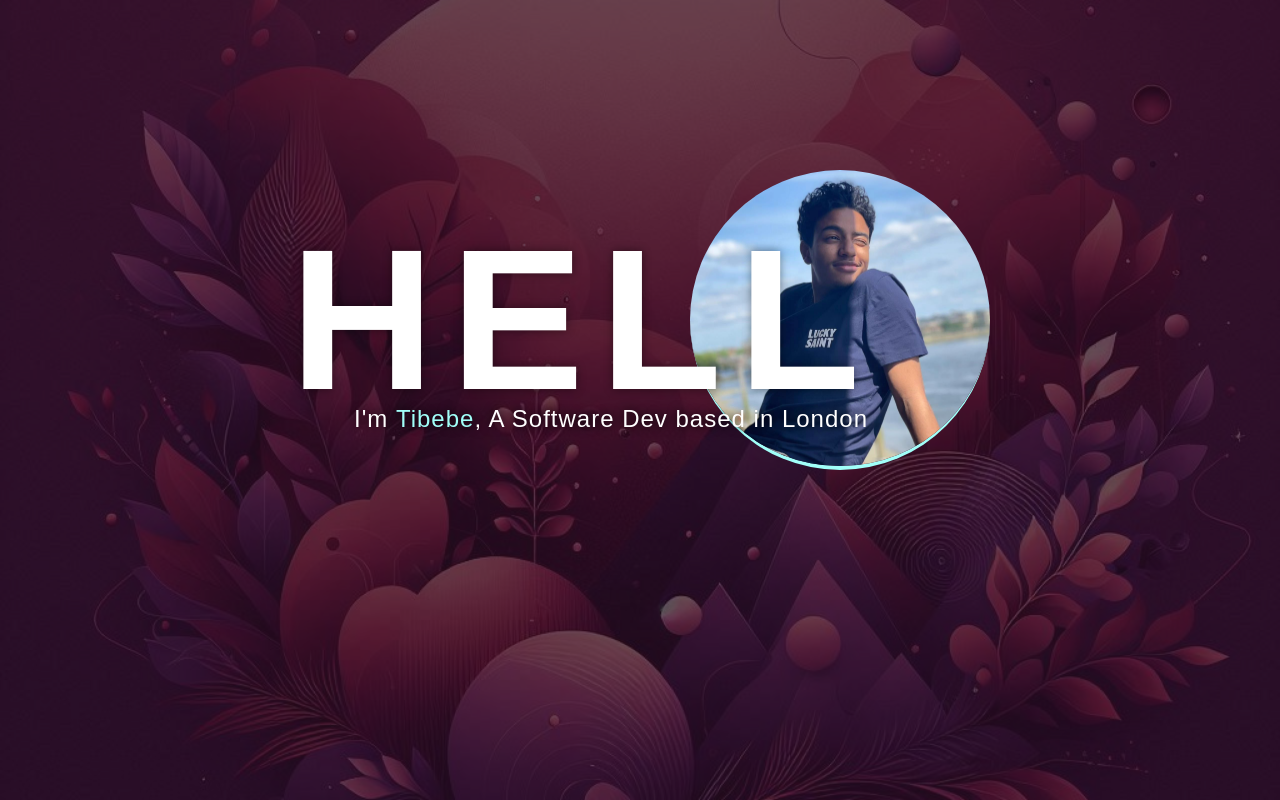
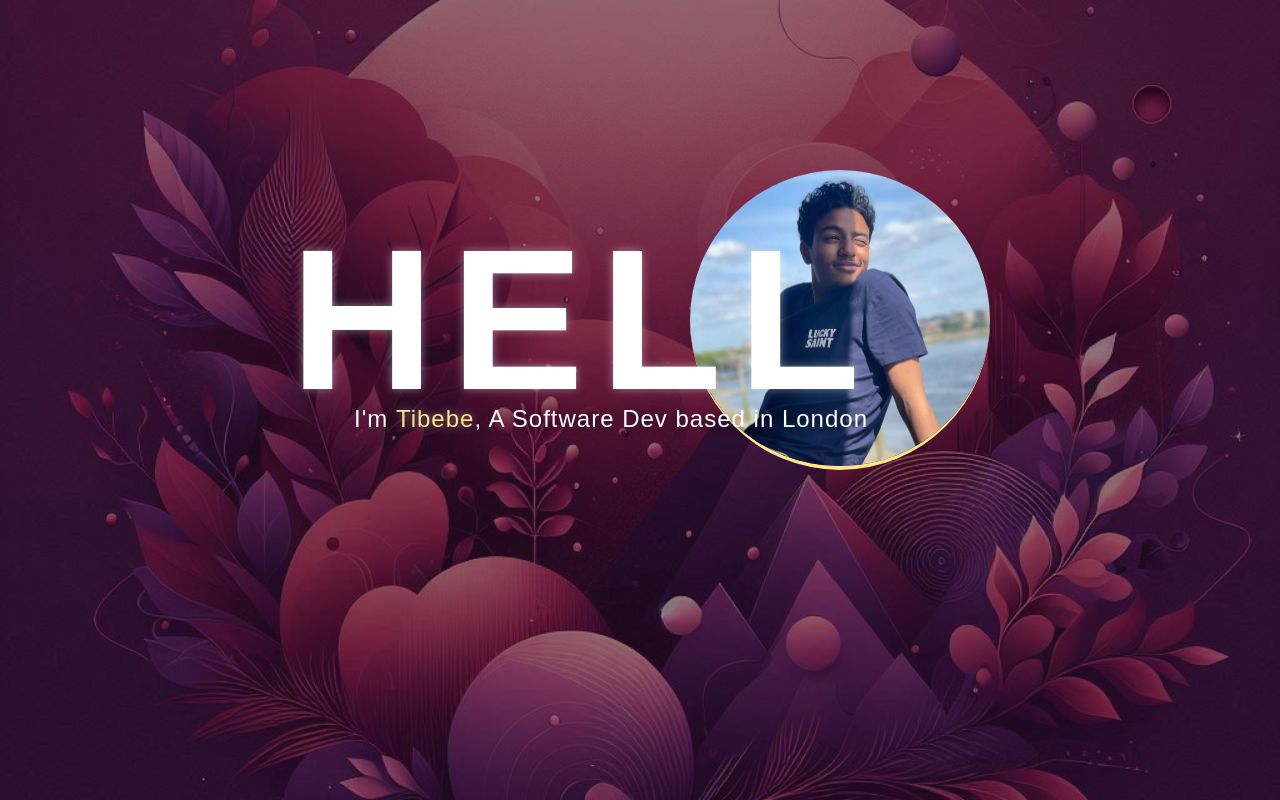
Before and after one commit to tib-source/portfolio, a SvelteKit app: page / in a window 1280 px wide. Built offline with nearby package versions, Linux system fonts and the light colour scheme; a web font is replaced by a local one.

Commit message:
feat: changed up some styling

```diff
--- a/src/routes/+page.svelte
+++ b/src/routes/+page.svelte
@@ -35,7 +35,7 @@
         font-family: "Londrina Solid", sans-serif;
 
         --primary: #280D1E;
-        --secondary: #a1fff9;
+        --secondary: #fde688;
     }
 
     :global(body){
@@ -64,7 +64,7 @@
             width: 100%;
             height: 100%;
             object-fit:cover;
-            opacity: 0.3;
+            opacity: 0.5;
             z-index: -9999;
         }
 
@@ -90,7 +90,7 @@
                 h1{
                     letter-spacing: 1rem;
                     font-size: 200px;
-                    text-shadow: 0 0 10px rgba(0, 0, 0, 0.435);
+                    text-shadow: 0 0 10px rgba(255, 255, 255, 0.435);
                 }
 
 
@@ -102,12 +102,14 @@
                     font-size: 1.5rem;
                     font-weight: 200;
                     letter-spacing: 1px;
-                    text-shadow: 0 0 10px black;
+                    text-shadow: 0 0 10px rgba(0, 0, 0, 0.385);
                 }
 
                 span{
                     font-weight: 250;
                     color: var(--secondary);
+                    text-shadow: 0 0 10px rgba(255, 255, 255, 0.435);
+
                 }
             }
         }
```
